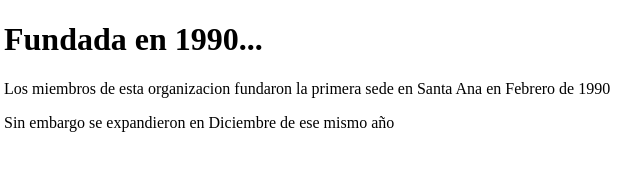
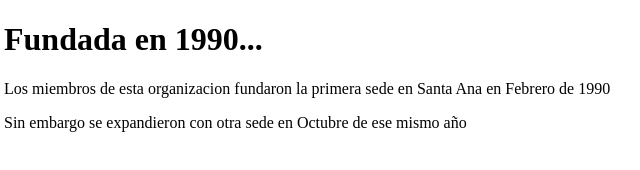
Before and after one commit to HerbertRCM/iglesia2020, a plain HTML site: page contenido/historia.html in a window 1280 px wide. Shown: the full height of the page, 4-644 px from the left. Drawn offline with Linux system fonts and the light colour scheme.

Commit message:
Actualizando archivo historia.html

```diff
--- a/contenido/historia.html
+++ b/contenido/historia.html
@@ -6,6 +6,6 @@
 <body>
 <h1>Fundada en 1990...</h1>
 <p>Los miembros de esta organizacion fundaron la primera sede en Santa Ana en Febrero de 1990</p>
-<p>Sin embargo se expandieron en Diciembre de ese mismo año</p>
+<p>Sin embargo se expandieron con otra sede en Octubre de ese mismo año</p>
 </body>
 </html>
```
